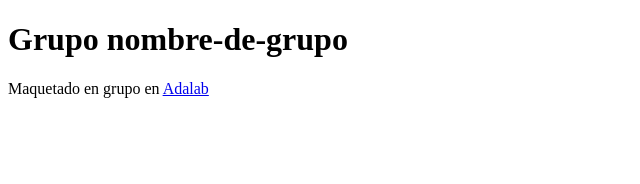
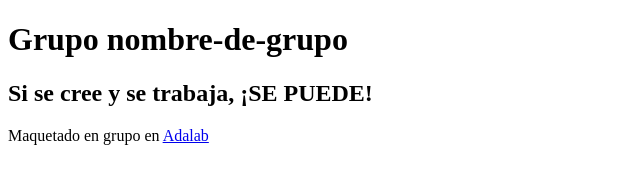
Before and after one commit to irisparedes/exercise1, a plain HTML site: page index.html in a window 1280 px wide. Shown: the whole page, without its empty margins (0-640 px from the left). Drawn offline with Linux system fonts and the light colour scheme.

Commit message:
create branch motivacion

```diff
--- a/index.html
+++ b/index.html
@@ -9,7 +9,7 @@
         <h1>Grupo nombre-de-grupo</h1>
     </header>
     <main>
-        <section class="motivacion"></section>
+        <section class="motivacion"> <h2> Si se cree y se trabaja, ¡SE PUEDE!</h2></section>
         <section class="contenido"></section>
     </main>
     <footer>
```
